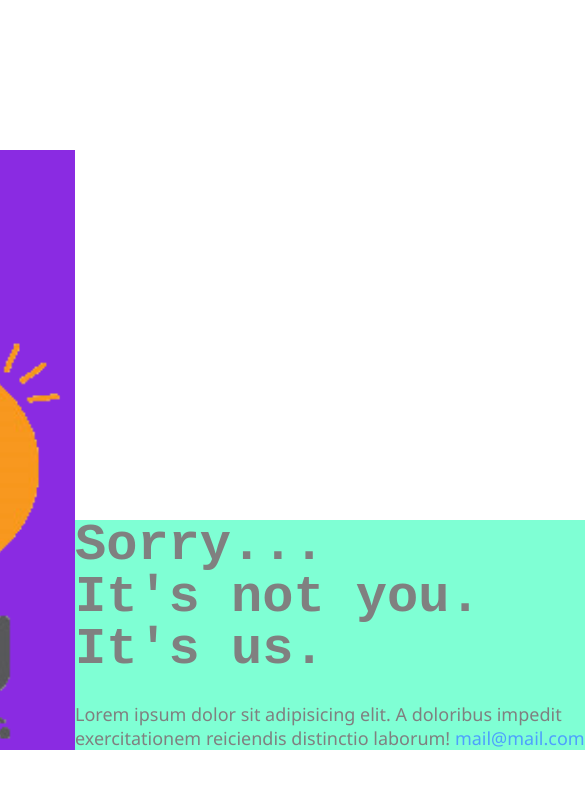
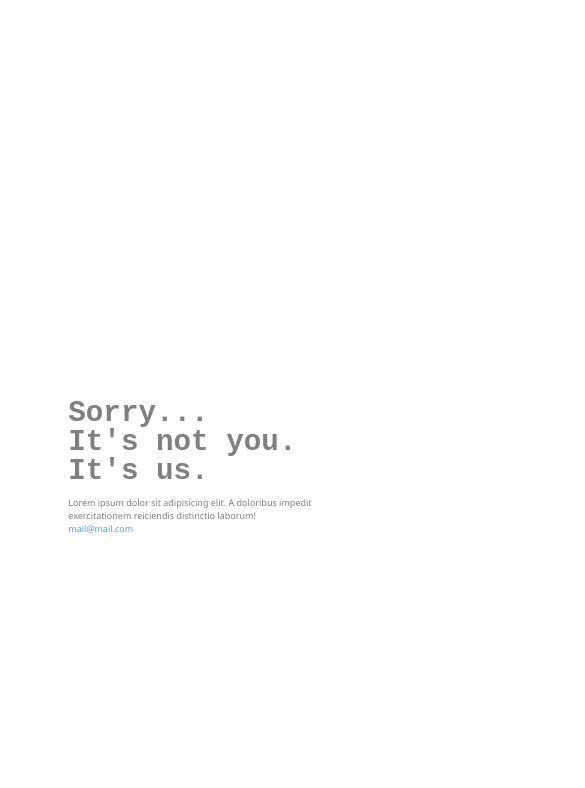
Before and after one commit to vitgri1/01-5-404-Sleeping-7, a website: page index.html in a window 390 px wide. Shown: the whole page, 585 px wide, since content can reach past the window. Drawn offline with Linux system fonts and the light colour scheme.

Commit message:
Dynamic with flex

```diff
--- a/main.css
+++ b/main.css
@@ -1,42 +1,86 @@
-body{
-    margin: 0;
+body,
+body * {
+box-sizing: border-box;
+margin: 0;
+padding: 0;
 }
+
 main{
     display: inline-block;
-    width: 800px;
+    width: 1600px;
+    height: 900px;
     font-family: 'Segoe UI', Tahoma, Geneva, Verdana, sans-serif;
     color: gray;
-    margin-left: calc(50% - 400px);
-    margin-top: 150px;
+    margin-left: calc(50% - 800px);
+    margin-top: calc(50vh - 450px);
+    font-size: 32px;
 }
+
 img{
     float: left;
     width: 35%;
-    background-color: blueviolet;
-    height: 600px;
+    height: 100%;
     object-fit: contain;
     object-position: bottom;
 }
+
 div{
     float: left;
     width: 65%;
-    margin-top: 370px;
-    background-color: aquamarine;
+    height: 100%;
+    display: flex;
+    flex-direction: column;
+    justify-content: end;
+    gap: 1em;
 }
+
 h1{
-    margin: 0;
-    font-size: 52px;
-    margin-bottom: 0.5em;
+    line-height: 1em;
+    font-size: 3.25em;
 }
+
 pre{
-    margin: 0;
     line-height: 1em;
 }
-p{
-    font-size: 18px;
-    margin: 0;
-}
+
 a{
     text-decoration: none;
     color:rgb(78, 160, 253);
 }
+
+@media (max-width: 1600px) {
+    main{
+        width: 800px;
+        height: 450px;
+        margin-left: calc(50% - 400px);
+        margin-top: calc(50vh - 225px);
+        font-size: 18px;
+    }
+}
+
+@media (max-width: 800px) {
+    main{
+        width: 400px;
+        height: 225px;
+        margin-left: calc(50% - 200px);
+        margin-top: calc(50vh - 112.5px);
+        font-size: 9px;
+    }
+}
+
+@media (max-width: 400px) {
+    main{
+        width: 100%;
+        height: 225px;
+        margin-left: 0;
+        margin-top: calc(50vh - 112.5px);
+        font-size: 9px;
+    }
+    img{
+        display: none;
+    }
+    div{
+        width: 65%;
+        margin-left: 17.5%;
+    }
+}
```
